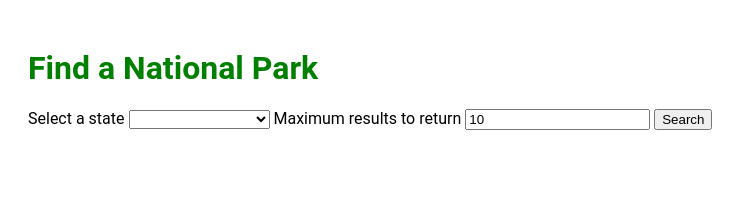
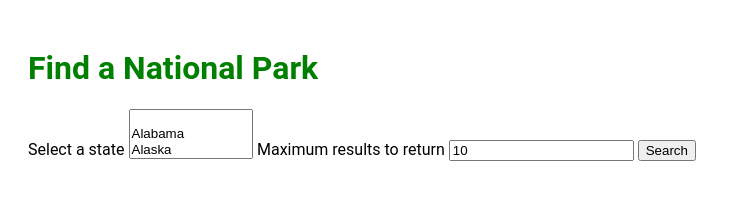
Before and after one commit to marinaplopeanu/national_parks, a plain HTML site: page index.html in a window 1280 px wide. Shown: the whole page, without its empty margins (0-747 px from the left). Drawn offline with nearby package versions, Linux system fonts and the light colour scheme.

Commit message:
added multiple

```diff
--- a/index.html
+++ b/index.html
@@ -14,7 +14,7 @@
     <h1>Find a National Park</h1>
     <form id="js-form">
       <label for="js-search-term">Select a state</label>
-        <select name="search-term" id="js-search-term" required>
+        <select name="search-term" id="js-search-term" multiple size="3" required>
           <option ></option>
           <option value="AL">Alabama</option>
           <option value="AK">Alaska</option>
```
